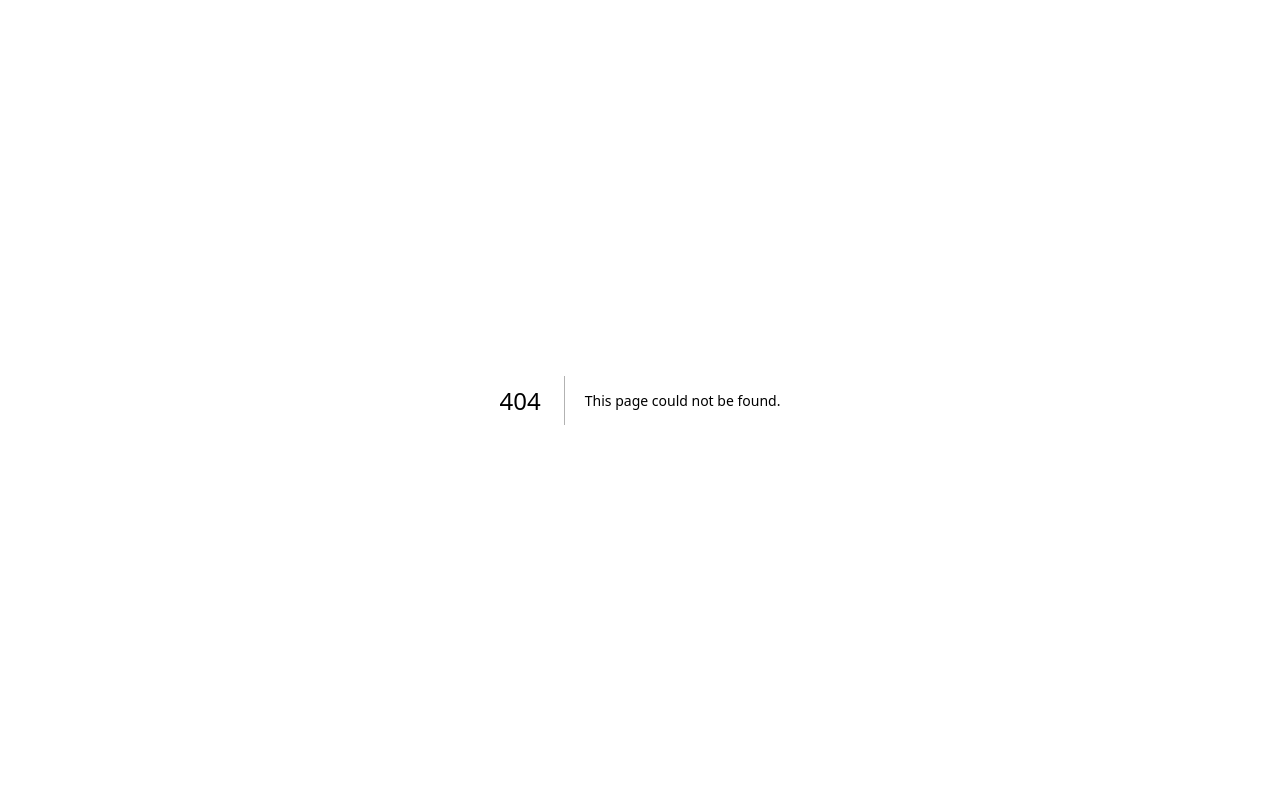
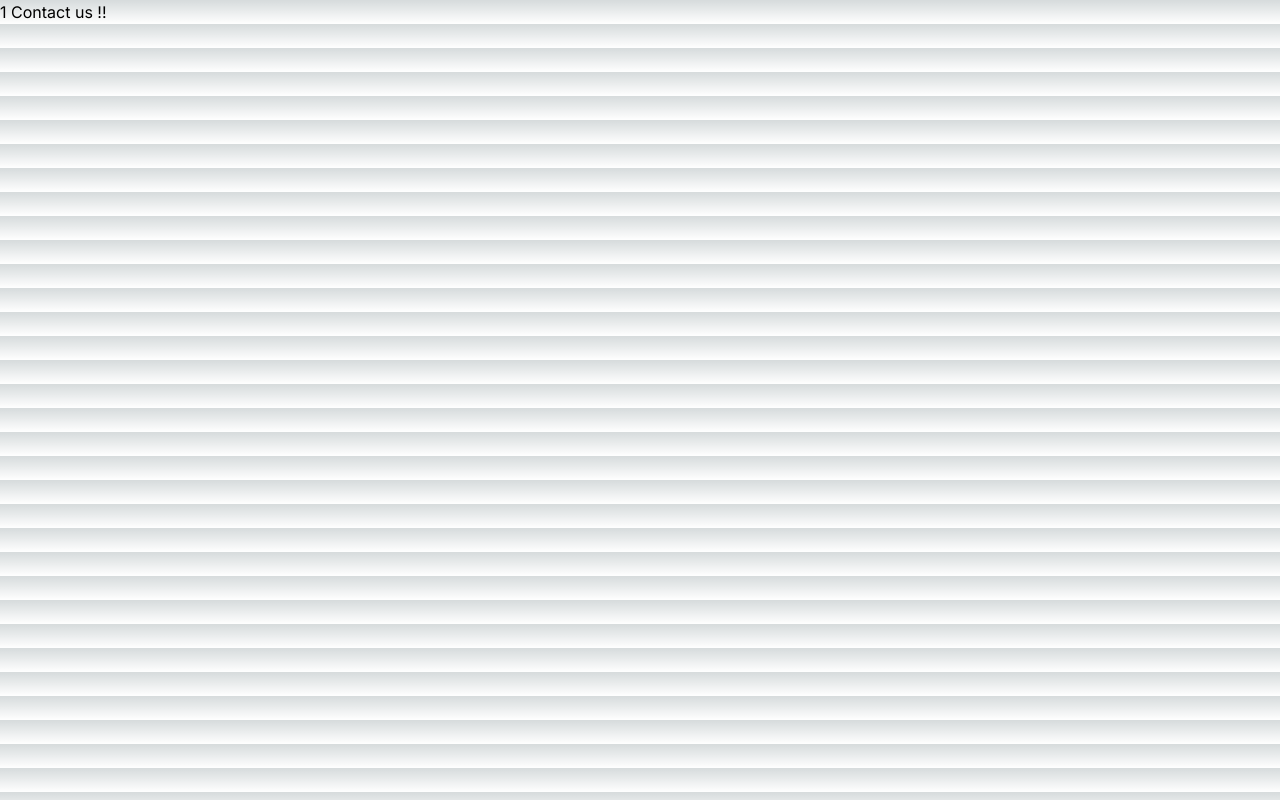
Before and after one commit to essaysir/note, a Next.js app: page /contact/1 in a window 1280 px wide. Before the commit this address had no page. Built offline with nearby package versions, Linux system fonts and the light colour scheme.

Commit message:
동적인 라우팅 구현

```diff
--- /dev/null
+++ b/src/app/contact/[id]/page.tsx
@@ -0,0 +1,14 @@
+import React from 'react';
+type Props = {
+    params :{
+        id : string;
+    }
+}
+export default function page({params}:Props) {
+    // console.log(params); { id: 'sdfds' }
+    return (
+        <div>
+            {params.id} Contact us !!
+        </div>
+    );
+}
--- a/src/app/contact/page.tsx
+++ /dev/null
@@ -1,9 +0,0 @@
-import React from 'react';
-
-export default function page() {
-    return (
-        <div>
-            Contact us !!
-        </div>
-    );
-}
--- /dev/null
+++ b/src/app/products/[item]/page.tsx
@@ -0,0 +1,14 @@
+import React from 'react';
+type Props = {
+    params: {
+        item : string;
+    };
+}
+
+export default function page({params}:Props) {
+    return (
+        <div>
+            <h1>{params.item} 설명 페이지 ! ! !</h1>
+        </div>
+    );
+}
--- a/src/app/products/pants/page.tsx
+++ /dev/null
@@ -1,9 +0,0 @@
-import React from 'react';
-
-export default function page() {
-    return (
-        <div>
-            pants ! ! !
-        </div>
-    );
-}
```
